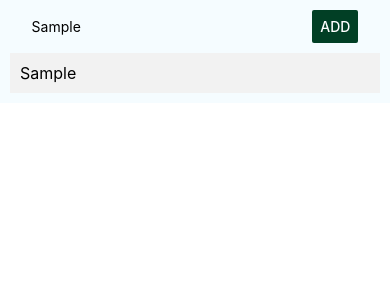
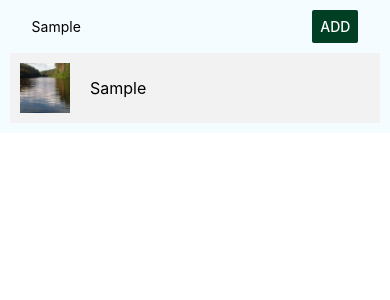
Before and after one commit to annaszalkiewicz/react-native-project, a React Native app: screen / in a window 390 px wide. Both pictures are taken after typing "Sample" into the empty fields and a click on the button "ADD". Shown: the top 300 px of the page. Built offline with nearby package versions, Linux system fonts and the light colour scheme.

Commit message:
Add static image to list item

```diff
--- a/App.js
+++ b/App.js
@@ -1,11 +1,11 @@
 import React, { Component } from "react";
 import { StyleSheet, View } from "react-native";
 
-import List from './components/List';
-import NewPlaceForm from './components/NewPlaceForm';
+import List from "./components/List";
+import NewPlaceForm from "./components/NewPlaceForm";
+import PlaceholderImage from "./assets/placeholder-image.jpg";
 
 class App extends Component {
-
   state = {
     placeName: "",
     places: []
@@ -15,31 +15,35 @@ class App extends Component {
     this.setState({ placeName: val });
   };
 
-  submitHandler = (e) => {
-    if (this.state.placeName.trim() === '') {
+  submitHandler = e => {
+    if (this.state.placeName.trim() === "") {
       return;
     }
 
-    this.setState((prevState) => {
-      return ({
-        places: [...prevState.places, {key: Math.random(), title: this.state.placeName }]
-      });
-    })
-  }
-
-  deleteListItem = (key) => {
-
     this.setState(prevState => {
       return {
-        places: prevState.places.filter((place) => {
+        places: [
+          ...prevState.places,
+          { key: Math.random(),
+            title: this.state.placeName,
+            image: PlaceholderImage
+          }
+        ]
+      };
+    });
+  };
+
+  deleteListItem = key => {
+    this.setState(prevState => {
+      return {
+        places: prevState.places.filter(place => {
           return place.key !== key;
         })
-      }
+      };
     });
-  }
+  };
 
   render() {
-
     const { places, placeName } = this.state;
 
     return (
@@ -49,10 +53,7 @@ class App extends Component {
           changeTextHandler={this.changeTextHandler}
           submitHandler={this.submitHandler}
         />
-        <List
-          places={places}
-          deleteListItem={this.deleteListItem}
-        />
+        <List places={places} deleteListItem={this.deleteListItem} />
       </View>
     );
   }
@@ -61,7 +62,7 @@ class App extends Component {
 const styles = StyleSheet.create({
   container: {
     justifyContent: "center",
-    alignItems: 'center',
+    alignItems: "center",
     backgroundColor: "#F5FCFF",
     padding: 10
   }
--- a/components/List.js
+++ b/components/List.js
@@ -9,6 +9,7 @@ import ListItem from './ListItem';
     return (
       <ListItem
         place={item.title}
+        image={item.image}
         deleteListItem={() => this.props.deleteListItem(item.key)}
       />
     )
--- a/components/ListItem.js
+++ b/components/ListItem.js
@@ -1,5 +1,5 @@
 import React from 'react';
-import { Text, View, StyleSheet, TouchableOpacity } from 'react-native';
+import { Text, View, StyleSheet, TouchableOpacity, Image } from 'react-native';
 
 const ListItem = (props) => {
   return (
@@ -7,6 +7,10 @@ const ListItem = (props) => {
         <View
           style={styles.listItem}
         >
+          <Image
+            style={styles.image}
+            source={props.image}
+          />
           <Text
             style={styles.listItemText}
           >{props.place}</Text>
@@ -17,10 +21,18 @@ const ListItem = (props) => {
 
 const styles = StyleSheet.create({
   listItem: {
+    flexDirection: 'row',
+    justifyContent: 'flex-start',
+    alignItems: 'center',
     width: "100%",
     marginTop: 10,
     padding: 10,
     backgroundColor: "#f2f2f2"
+  },
+  image: {
+    width: 50,
+    height: 50,
+    marginRight: 20
   },
   listItemText: {
     color: '#000',
```
Also changed, not shown: assets/placeholder-image.jpg (added).
